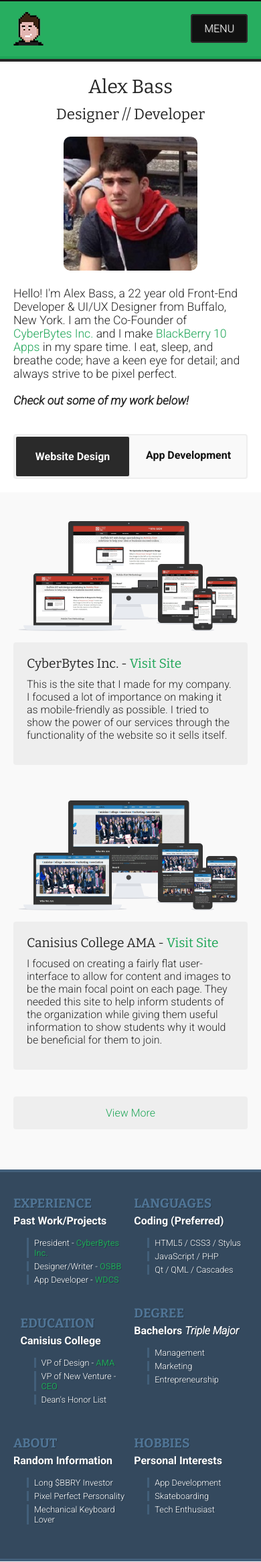
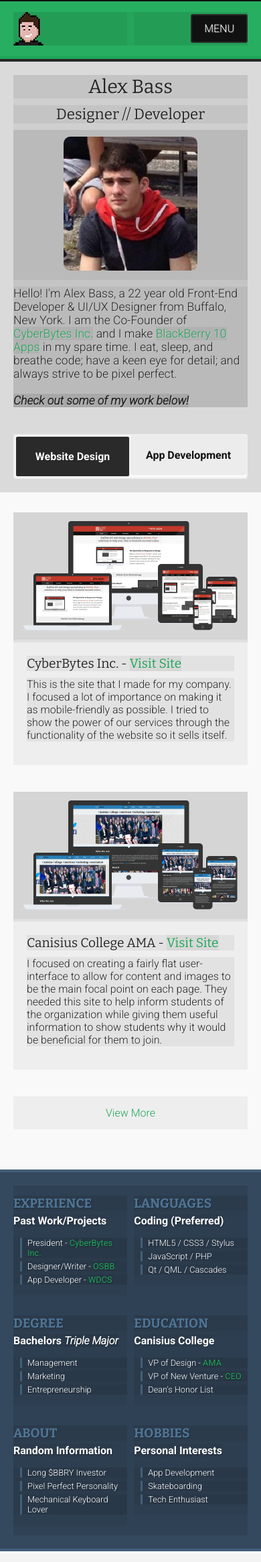
Before and after one commit to abass/abass-old, a PHP site: page / in a window 390 px wide. Shown: the top 2332 px of the page at 67% size. Run offline with PHP 8.4, Linux system fonts and the light colour scheme; style sheets or scripts are compiled from the project's sources.

Commit message:
About section cycle fix

```diff
--- a/resources/css/style.css
+++ b/resources/css/style.css
@@ -1,3 +1,7 @@
+* {
+  background: #eee;
+  background: rgba(0,0,0,0.05);
+}
 body {
   margin: 0;
   color: #262626;
@@ -577,7 +581,6 @@ header nav ul li .active {
   width: 48.5%;
   margin-left: 0%;
   margin-right: 3%;
-  padding-left: 10px;
   box-sizing: border-box;
   margin: 15px 0;
 }
@@ -589,8 +592,9 @@ header nav ul li .active {
 .about article > div:after {
   clear: both;
 }
-.about article > div:last-child {
+.about article > div:nth-child(2n) {
   margin-right: 0%;
+  float: right;
 }
 @media only screen and (max-width: 799px) {
   .about article > div {
@@ -612,6 +616,10 @@ header nav ul li .active {
   }
   .about article > div:after {
     clear: both;
+  }
+  .about article > div:nth-child(2n) {
+    margin-right: 3%;
+    float: left;
   }
   .about article > div:nth-child(3n) {
     margin-right: 0%;
@@ -639,6 +647,10 @@ header nav ul li .active {
   .about article > div:after {
     clear: both;
   }
+  .about article > div:nth-child(3n) {
+    margin-right: 3%;
+    float: left;
+  }
   .about article > div:nth-child(2n) {
     margin-right: 0%;
     float: right;
@@ -657,6 +669,7 @@ header nav ul li .active {
     margin-left: 0%;
     margin-right: 3%;
     margin: 5px 0;
+    padding: 0 20px;
   }
   .about article > div:before,
   .about article > div:after {
@@ -666,9 +679,12 @@ header nav ul li .active {
   .about article > div:after {
     clear: both;
   }
-  .about article > div:nth-child(1n) {
+  .about article > div:nth-child(2n) {
+    margin-right: 3%;
+    float: left;
+  }
+  .about article > div:last-child {
     margin-right: 0%;
-    float: right;
   }
 }
 .about article > div > h3 {
@@ -695,6 +711,11 @@ header nav ul li .active {
 .about article > div ul {
   list-style: none;
   padding-left: 20px;
+}
+@media only screen and (max-width: 799px) {
+  .about article > div ul {
+    padding-left: 10px;
+  }
 }
 .about article > div li {
   border-left: 3px solid #425f7a;
--- a/resources/css/style.styl
+++ b/resources/css/style.styl
@@ -1,7 +1,7 @@
 @import 'jeet'
 
 // VARIABLES
-// edit()
+edit()
 scale = 0 400px 600px 800px 1140px
 
 dbp = 1140px
@@ -206,18 +206,17 @@ header
     +below(tbp)
       col(3/3)
   article > div
-    col(1/2)
-    // border-left: 4px solid dkr-gray
-    padding-left: 10px
+    col(1/2, cycle: 2)
     box-sizing: border-box
     margin: 15px 0
     +below(tbp)
-      col(1/3, cycle: 3)
+      col(1/3, uncycle: 2, cycle: 3)
     +below(pbp)
-      col(1/2, cycle: 2)
+      col(1/2, uncycle: 3, cycle: 2)
     +below(xmbp)
-      col(2/2, cycle: 1)
+      col(2/2, uncycle: 2)
       margin: 5px 0
+      padding: 0 20px
   article > div > h3
     color: ltrrr-blue
     text-shadow: b-ts
@@ -234,6 +233,8 @@ header
   article > div ul
     list-style: none
     padding-left: 20px
+    +below(tbp)
+      padding-left: 10px
   article > div li
     border-left: 3px solid ltr-blue
     padding-left: 8px
```
